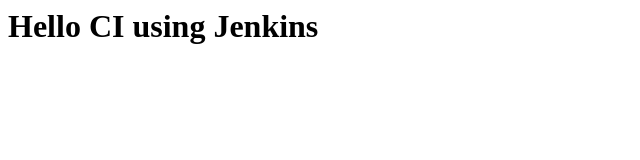
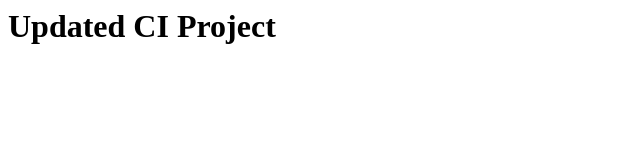
Before and after one commit to JB27-source/CI_PROJRCT_BUILD, a plain HTML site: page index.html in a window 1280 px wide. Shown: the whole page, without its empty margins (0-640 px from the left). Drawn offline with Linux system fonts and the light colour scheme.

Commit message:
Update index.html

```diff
--- a/index.html
+++ b/index.html
@@ -1,5 +1,5 @@
 <html>
 <body>
-<h1>Hello CI using Jenkins</h1>
+<h1>Updated CI Project</h1>
 </body>
 </html>
```
